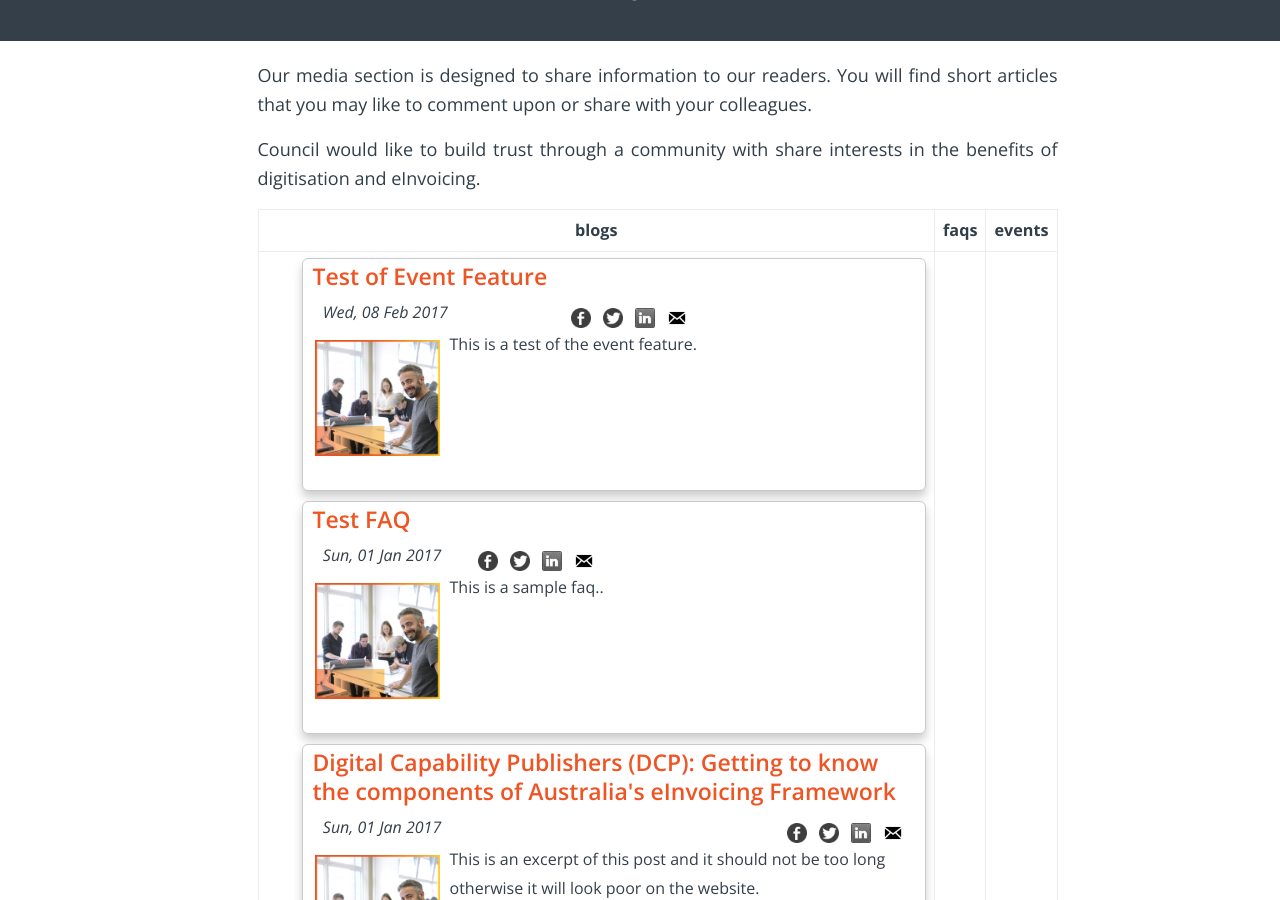
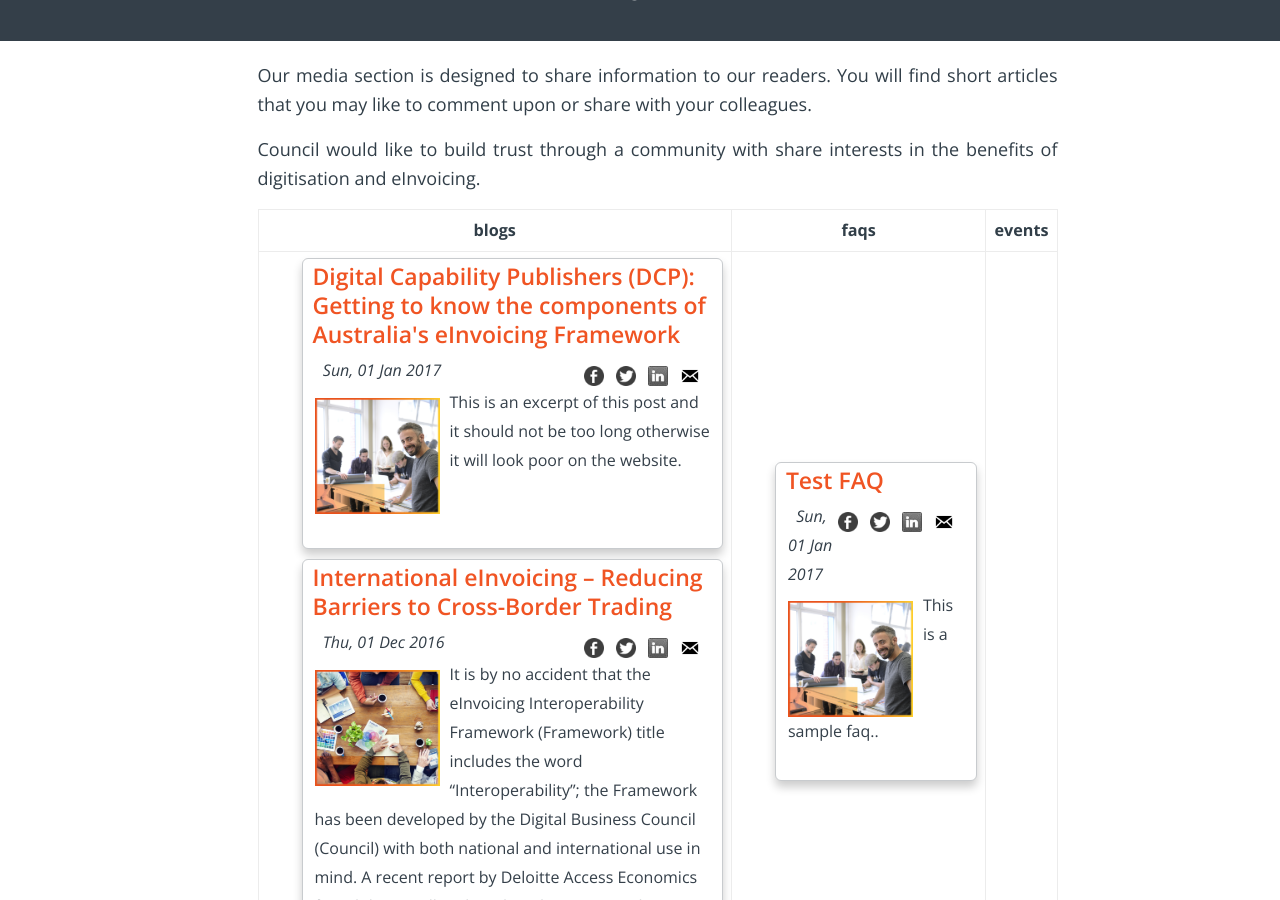
Before and after one commit to Digital-Business-Council/Digital-Business-Council.github.io, a Jekyll site: the page built from pages/business-zone/blogs/media-jump-page.md, in a window 1280 px wide and 900 px high, scrolled down 228 px. Built offline with Jekyll 4.4.1, drawn with Linux system fonts in a browser that asks for light colours.

Commit message:
Update media-jump-page.md

```diff
--- a/pages/business-zone/blogs/media-jump-page.md
+++ b/pages/business-zone/blogs/media-jump-page.md
@@ -14,7 +14,7 @@ Council would like to build trust through a community with share interests in th
 <tr>
 <td>
 <ul>
-  {% for blog-page in site.posts %}
+  {% for blog-page in site.categories.blog %}
     <div class="blog-excerpt">
     <a href="{{ blog-page.url | absolute_url }}"><h3>{{ blog-page.title }}</h3></a>
 
@@ -46,9 +46,69 @@ Council would like to build trust through a community with share interests in th
 
 </td>
 <td>
+<ul>
+  {% for blog-page in site.categories.faq %}
+    <div class="blog-excerpt">
+    <a href="{{ blog-page.url | absolute_url }}"><h3>{{ blog-page.title }}</h3></a>
+
+    <table class="blog-table">
+    <tr>
+    <td colspan="4"><i>&nbsp;&nbsp;{{ blog-page.date | date: "%a, %d %b %Y" }}</i></td>
+    <td width="25px" padding="0px">
+    <a href="http://m.facebook.com/sharer.php?u={{ blog-page.url | absolute_url }}&t={{ blog-page.title }}&sv={{ blog-page.excerpt-image | absolute_url}})"><img src="{{site.url}}/images/favicon/facebook.png" class="social-img" width="20px"/></a>
+    </td>
+    <td width="25px" padding="0px">
+    <a href="https://twitter.com/share?text={{ blog-page.title }}&url={{ blog-page.url | absolute_url }}"><img src="{{site.url}}/images/favicon/twitter.png" width="20px" class="social-img" /></a>
+    </td>
+    <td width="25px" padding="0px">
+    <a href="http://www.linkedin.com/shareArticle?mini=true&summary={{ blog-page.excerpt }}&title={{ blog-page.title }}&url={{ blog-page.url | absolute_url }}"><img src="{{site.url}}/images/favicon/linkedin.jpg" width="20px" class="social-img" /></a>
+    </td>
+    <td width="25px" padding="0px">
+    <a href="mailto:?subject=Digital%20Business%20Council%20-%20{{ blog-page.title }}&body=Hi%2C%0A%0AI%20found%20this%20article%20from%20the%20Digital%20Business%20Council%20that%20I%20thought%20you%20might%20be%20interested%20in%3A%20%0A%0A{{blog-page.url | absolute_url }}"><img src="{{site.url}}/images/favicon/mailto.png" class="social-img" width="20px"/></a>
+    </td>
+    </tr>
+    <tr>
+    <td colspan="8">
+    <img src="{{ blog-page.excerpt-image | absolute_url }}" /> {{ blog-page.excerpt }}
+    </td>
+    </tr>
+    </table>
+    </div>
+  {% endfor %}
+</ul>
 </td>
 
 <td>
+<ul>
+  {% for blog-page in site.event %}
+    <div class="blog-excerpt">
+    <a href="{{ blog-page.url | absolute_url }}"><h3>{{ blog-page.title }}</h3></a>
+
+    <table class="blog-table">
+    <tr>
+    <td colspan="4"><i>&nbsp;&nbsp;{{ blog-page.date | date: "%a, %d %b %Y" }}</i></td>
+    <td width="25px" padding="0px">
+    <a href="http://m.facebook.com/sharer.php?u={{ blog-page.url | absolute_url }}&t={{ blog-page.title }}&sv={{ blog-page.excerpt-image | absolute_url}})"><img src="{{site.url}}/images/favicon/facebook.png" class="social-img" width="20px"/></a>
+    </td>
+    <td width="25px" padding="0px">
+    <a href="https://twitter.com/share?text={{ blog-page.title }}&url={{ blog-page.url | absolute_url }}"><img src="{{site.url}}/images/favicon/twitter.png" width="20px" class="social-img" /></a>
+    </td>
+    <td width="25px" padding="0px">
+    <a href="http://www.linkedin.com/shareArticle?mini=true&summary={{ blog-page.excerpt }}&title={{ blog-page.title }}&url={{ blog-page.url | absolute_url }}"><img src="{{site.url}}/images/favicon/linkedin.jpg" width="20px" class="social-img" /></a>
+    </td>
+    <td width="25px" padding="0px">
+    <a href="mailto:?subject=Digital%20Business%20Council%20-%20{{ blog-page.title }}&body=Hi%2C%0A%0AI%20found%20this%20article%20from%20the%20Digital%20Business%20Council%20that%20I%20thought%20you%20might%20be%20interested%20in%3A%20%0A%0A{{blog-page.url | absolute_url }}"><img src="{{site.url}}/images/favicon/mailto.png" class="social-img" width="20px"/></a>
+    </td>
+    </tr>
+    <tr>
+    <td colspan="8">
+    <img src="{{ blog-page.excerpt-image | absolute_url }}" /> {{ blog-page.excerpt }}
+    </td>
+    </tr>
+    </table>
+    </div>
+  {% endfor %}
+</ul>
 </td>
 </tr>
 </table>
```
